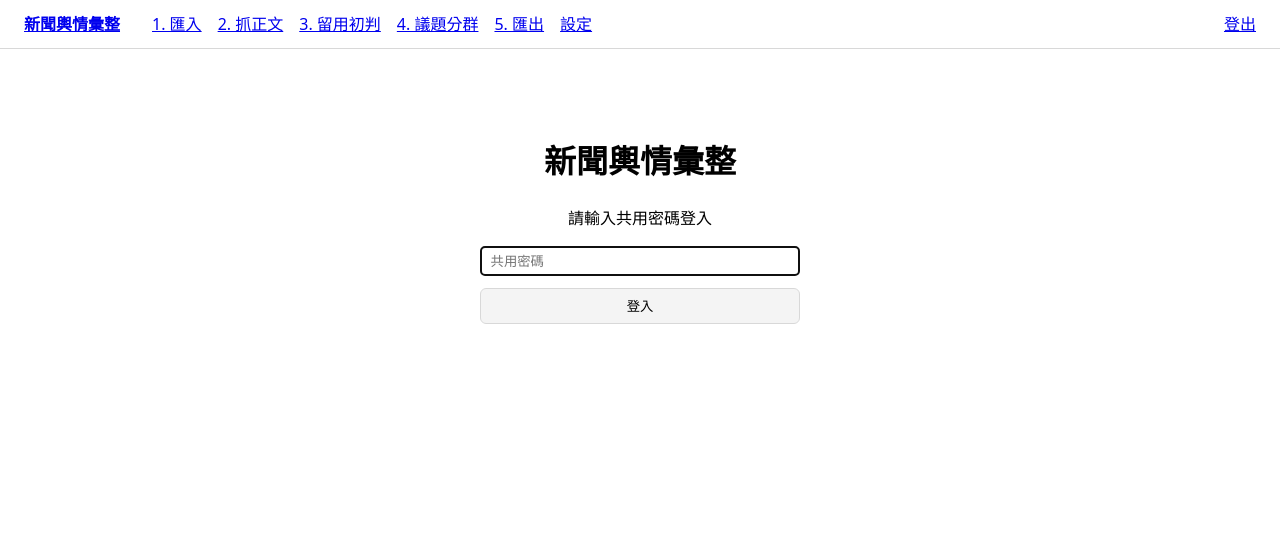
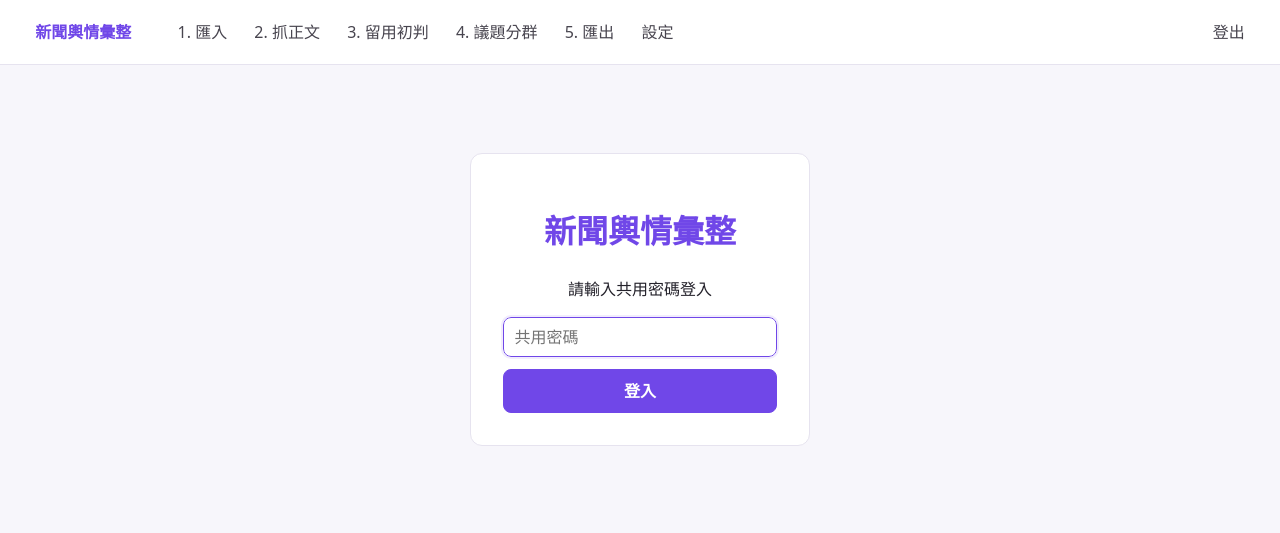
Before and after one commit to hosanna0813-sys/-news-sentiment, a Flask app: page /login?next=/clustering in a window 1280 px wide. Shown: the top 533 px of the page. Run offline with Flask 3, Linux system fonts and the light colour scheme; the visitor is signed in with stand-in values (Sample User, id 1).

Commit message:
Apply the clustering page's purple design system site-wide
Promotes the CSS variables/components introduced for the clustering
page redesign (--primary purple, --surface/--card-border, .card,
.primary-button, rounded inputs, etc.) from page-scoped to global in
style.css, then updates every other page (dashboard, import, scraping,
retention, export, settings, login, and the shared nav in base.html)
to use them, so the whole site now shares one consistent look instead
of only the clustering page.

Also adds an active-page highlight to the top nav (base.html) using
request.endpoint, and wraps each page's sections in .card containers
for visual consistency with the clustering page's card style.

No route/logic changes. Verified: full pytest suite still green (152
passed, 2 pre-existing PySide6/libEGL env-only errors), plus a
Playwright pass screenshotting every page in both light and dark mode
and confirming no console errors.

```diff
--- a/news_sentiment_desktop_v4/app/web/static/style.css
+++ b/news_sentiment_desktop_v4/app/web/static/style.css
@@ -1,48 +1,86 @@
 :root {
   color-scheme: light dark;
-  --border: #d8d8d8;
-  --muted: #666;
+  --primary: #7047e8;
+  --primary-hover: #5d38c9;
+  --primary-soft: #f1ecfd;
+  --surface: #ffffff;
+  --surface-muted: #f7f6fb;
+  --border: #e6e3ef;
+  --card-border: #e6e3ef;
+  --muted: #6b6b76;
+  --radius: 12px;
 }
+
+* { box-sizing: border-box; }
 
 body {
   font-family: "Noto Sans TC", "Microsoft JhengHei", system-ui, sans-serif;
   margin: 0;
   line-height: 1.5;
+  background: var(--surface-muted);
+  color: #24222b;
 }
 
 .topnav {
   display: flex;
-  gap: 1rem;
-  padding: 0.75rem 1.5rem;
+  align-items: center;
+  gap: 0.3rem;
+  padding: 0.85rem 1.5rem;
+  background: var(--surface);
   border-bottom: 1px solid var(--border);
   flex-wrap: wrap;
 }
-
-.topnav .brand { font-weight: bold; margin-right: 1rem; }
+.topnav .brand { font-weight: 700; color: var(--primary); margin-right: 1.2rem; text-decoration: none; }
+.topnav a {
+  color: #48454f;
+  text-decoration: none;
+  padding: 0.4rem 0.7rem;
+  border-radius: 8px;
+}
+.topnav a:hover { background: var(--primary-soft); color: var(--primary); }
+.topnav a.active { background: var(--primary-soft); color: var(--primary); font-weight: 600; }
 .topnav .logout { margin-left: auto; }
 
 .container { max-width: 1400px; margin: 0 auto; padding: 1.5rem; }
 
+.page-header { margin-bottom: 1.2rem; }
+.page-header h1 { margin: 0 0 0.3rem; }
+.page-header .subtitle { color: var(--muted); margin: 0; }
+
+.card {
+  background: var(--surface);
+  border: 1px solid var(--card-border);
+  border-radius: var(--radius);
+  padding: 1.2rem 1.4rem;
+  margin-bottom: 1.2rem;
+}
+.card h2 { margin-top: 0; }
+
 .stat-cards { display: flex; gap: 1rem; flex-wrap: wrap; }
 .stat-card {
-  border: 1px solid var(--border);
-  border-radius: 8px;
+  background: var(--surface);
+  border: 1px solid var(--card-border);
+  border-radius: var(--radius);
   padding: 1rem 1.5rem;
   text-align: center;
   min-width: 100px;
 }
-.stat-num { font-size: 2rem; font-weight: bold; }
+.stat-num { font-size: 2rem; font-weight: 700; color: var(--primary); }
 .stat-label { color: var(--muted); font-size: 0.85rem; }
 
-.flow-steps li { margin: 0.4rem 0; }
+.flow-steps { padding-left: 1.2rem; }
+.flow-steps li { margin: 0.5rem 0; }
+.flow-steps a { color: var(--primary); text-decoration: none; }
+.flow-steps a:hover { text-decoration: underline; }
 
 table.data-table { width: 100%; border-collapse: collapse; margin: 1rem 0; }
 table.data-table th, table.data-table td {
   border-bottom: 1px solid var(--border);
-  padding: 0.5rem;
+  padding: 0.6rem 0.5rem;
   text-align: left;
   vertical-align: middle;
 }
+table.data-table th { color: var(--muted); font-weight: 600; font-size: 0.85rem; }
 tr.row-not-retained { opacity: 0.55; }
 .muted { color: var(--muted); }
 
@@ -65,57 +103,121 @@ tr.body-row summary { cursor: pointer; color: var(--muted); font-size: 0.9rem; }
   white-space: pre-wrap;
   margin-top: 0.4rem;
   padding: 0.6rem 0.8rem;
-  background: rgba(127, 127, 127, 0.08);
-  border-radius: 6px;
+  background: var(--surface-muted);
+  border-radius: 8px;
   font-size: 0.9rem;
   max-height: 320px;
   overflow-y: auto;
 }
 
 .flash-list { margin-bottom: 1rem; }
-.flash { padding: 0.6rem 1rem; border-radius: 6px; margin-bottom: 0.5rem; }
+.flash { padding: 0.6rem 1rem; border-radius: 8px; margin-bottom: 0.5rem; }
 .flash-success { background: #dff6dd; color: #14432a; }
 .flash-error { background: #fbdada; color: #611a15; }
 .flash-warn { background: #fff4ce; color: #614c00; }
 
-.badge { padding: 0.15rem 0.5rem; border-radius: 999px; font-size: 0.85rem; }
-.badge-ok { background: #dff6dd; color: #14432a; }
+.badge { padding: 0.15rem 0.6rem; border-radius: 999px; font-size: 0.85rem; }
+.badge-ok { background: var(--primary-soft); color: var(--primary); }
 .badge-warn { background: #fff4ce; color: #614c00; }
 
 .btn, button {
   display: inline-block;
-  padding: 0.45rem 1rem;
-  border-radius: 6px;
-  border: 1px solid var(--border);
-  background: #f4f4f4;
+  padding: 0.5rem 1.1rem;
+  border-radius: 8px;
+  border: 1px solid var(--card-border);
+  background: var(--surface);
   cursor: pointer;
   text-decoration: none;
   color: inherit;
+  font: inherit;
 }
 button:disabled { opacity: 0.5; cursor: not-allowed; }
 
-form label { display: block; margin: 0.6rem 0; }
-input[type=text], input[type=password], input[type=datetime-local] {
-  padding: 0.4rem 0.6rem;
-  border: 1px solid var(--border);
-  border-radius: 4px;
+/* .btn／.primary-button：頁面主要行動走紫色主色；一般 <button> 預設維持樸素
+   邊框樣式（次要操作、選單內按鈕等），兩者刻意分開由樣板明確指定，而非用
+   選擇器猜測「表單裡的按鈕就是主要動作」──選單/彈出框裡的表單按鈕不該長得
+   跟頁面主要 CTA 一樣搶眼。 */
+.btn {
+  background: var(--primary);
+  color: #fff;
+  border-color: var(--primary);
+  font-weight: 600;
 }
+.btn:hover { background: var(--primary-hover); border-color: var(--primary-hover); }
+
+.primary-button {
+  background: var(--primary);
+  color: #fff;
+  border: 1px solid var(--primary);
+  border-radius: 8px;
+  padding: 0.55rem 1.1rem;
+  font-weight: 600;
+  cursor: pointer;
+}
+.primary-button:hover { background: var(--primary-hover); }
+.secondary-button {
+  background: var(--surface);
+  color: var(--primary);
+  border: 1px solid var(--primary);
+  border-radius: 8px;
+  padding: 0.55rem 1.1rem;
+  font-weight: 600;
+  cursor: pointer;
+}
+.secondary-button:disabled { color: var(--muted); border-color: var(--card-border); cursor: not-allowed; }
+
+form label { display: block; margin: 0.6rem 0; font-size: 0.92rem; }
+input[type=text], input[type=password], input[type=datetime-local], textarea, select {
+  padding: 0.45rem 0.65rem;
+  border: 1px solid var(--card-border);
+  border-radius: 8px;
+  font: inherit;
+  background: var(--surface);
+  color: inherit;
+}
+input[type=text]:focus, input[type=password]:focus, input[type=datetime-local]:focus,
+textarea:focus, select:focus { outline: 2px solid var(--primary-soft); border-color: var(--primary); }
+input[type=checkbox] { accent-color: var(--primary); }
 
 .inline-form { display: inline-flex; gap: 0.4rem; align-items: center; margin: 0.2rem 0; }
 
+.progress-wrap { margin: 1rem 0; }
+.progress-bar { background: var(--surface-muted); border: 1px solid var(--card-border); border-radius: 999px; height: 14px; overflow: hidden; }
+.progress-bar-fill { background: var(--primary); height: 100%; width: 0%; transition: width 0.3s; }
+.progress-bar-fill.progress-failed { background: #c0392b; }
+#job-progress-label.progress-failed {
+  color: #c0392b;
+  font-weight: bold;
+  background: #fbdada;
+  padding: 0.5rem 0.75rem;
+  border-radius: 6px;
+  display: inline-block;
+}
+
+.login-box {
+  max-width: 340px;
+  margin: 4rem auto;
+  text-align: center;
+  background: var(--surface);
+  border: 1px solid var(--card-border);
+  border-radius: var(--radius);
+  padding: 2rem;
+}
+.login-box h1 { color: var(--primary); }
+.login-box input { width: 100%; box-sizing: border-box; margin-bottom: 0.75rem; }
+.login-box button { width: 100%; }
+
+.result-box {
+  background: var(--surface);
+  border: 1px solid var(--card-border);
+  border-radius: var(--radius);
+  padding: 1rem 1.2rem;
+  margin: 1rem 0;
+}
+
 /* 議題分群頁：cluster-board 保留給既有測試斷言用（見 clustering.html
    workspace-grid 容器上的 class="cluster-board workspace-grid"），視覺版面
-   實際由下面 .cluster-page 這組桌面工作台風格的 class 負責。 */
-.cluster-page {
-  --primary: #7047e8;
-  --primary-hover: #5d38c9;
-  --primary-soft: #f1ecfd;
-  --surface: #ffffff;
-  --surface-muted: #f7f6fb;
-  --card-border: #e6e3ef;
-  --radius: 12px;
-}
-
+   實際由下面這組桌面工作台風格的 class 負責，配色沿用上面的全站 :root 變數。 */
 .cluster-header { margin-bottom: 1rem; }
 .cluster-header h1 { margin-bottom: 0.8rem; }
 
@@ -125,6 +227,7 @@ input[type=text], input[type=password], input[type=datetime-local] {
   gap: 0.5rem;
   padding: 0;
   margin: 0;
+  flex-wrap: wrap;
 }
 .workflow-stepper .step {
   display: flex;
@@ -177,27 +280,6 @@ input[type=text], input[type=password], input[type=datetime-local] {
 }
 .stat-card-mini .stat-num { font-size: 1.3rem; font-weight: 700; color: var(--primary); }
 .stat-card-mini .stat-label { color: var(--muted); font-size: 0.75rem; }
-
-.primary-button {
-  background: var(--primary);
-  color: #fff;
-  border: 1px solid var(--primary);
-  border-radius: 8px;
-  padding: 0.55rem 1.1rem;
-  font-weight: 600;
-  cursor: pointer;
-}
-.primary-button:hover { background: var(--primary-hover); }
-.secondary-button {
-  background: var(--surface);
-  color: var(--primary);
-  border: 1px solid var(--primary);
-  border-radius: 8px;
-  padding: 0.55rem 1.1rem;
-  font-weight: 600;
-  cursor: pointer;
-}
-.secondary-button:disabled { color: var(--muted); border-color: var(--card-border); cursor: not-allowed; }
 
 /* 議題分群：左（待審新聞）／中（議題）／右（正文預覽）三欄工作區 */
 .workspace-grid {
@@ -340,45 +422,19 @@ input[type=text], input[type=password], input[type=datetime-local] {
 }
 
 @media (prefers-color-scheme: dark) {
-  .cluster-page {
+  :root {
     --surface: #232323;
-    --surface-muted: #1e1e1e;
+    --surface-muted: #1a1a1a;
+    --border: #3a3a3a;
     --card-border: #3a3a3a;
+    --muted: #aaa;
     --primary-soft: #2c2440;
   }
-  .toast { background: #f4f4f4; color: #1a1a1a; }
-}
-
-.progress-wrap { margin: 1rem 0; }
-.progress-bar { background: #eee; border-radius: 6px; height: 14px; overflow: hidden; }
-.progress-bar-fill { background: #4a90d9; height: 100%; width: 0%; transition: width 0.3s; }
-.progress-bar-fill.progress-failed { background: #c0392b; }
-#job-progress-label.progress-failed {
-  color: #c0392b;
-  font-weight: bold;
-  background: #fbdada;
-  padding: 0.5rem 0.75rem;
-  border-radius: 6px;
-  display: inline-block;
-}
-
-.login-box { max-width: 320px; margin: 4rem auto; text-align: center; }
-.login-box input { width: 100%; box-sizing: border-box; margin-bottom: 0.75rem; }
-.login-box button { width: 100%; }
-
-.result-box { border: 1px solid var(--border); border-radius: 8px; padding: 1rem; margin: 1rem 0; }
-
-@media (prefers-color-scheme: dark) {
-  :root { --border: #444; --muted: #aaa; }
-  body { background: #1a1a1a; color: #eee; }
-  .btn, button { background: #2a2a2a; color: #eee; }
-  input[type=text], input[type=password], input[type=datetime-local] {
-    background: #222; color: #eee;
-  }
+  body { color: #eee; }
   .flash-success { background: #16351f; color: #b6f0c2; }
   .flash-error { background: #3a1a17; color: #f5b8b0; }
   .flash-warn { background: #3a3011; color: #f5e2a0; }
-  .badge-ok { background: #16351f; color: #b6f0c2; }
   .badge-warn { background: #3a3011; color: #f5e2a0; }
   #job-progress-label.progress-failed { background: #3a1a17; color: #f5b8b0; }
+  .toast { background: #f4f4f4; color: #1a1a1a; }
 }
--- a/news_sentiment_desktop_v4/app/web/templates/base.html
+++ b/news_sentiment_desktop_v4/app/web/templates/base.html
@@ -90,12 +90,12 @@
 {% if session.get('authenticated') %}
 <nav class="topnav">
   <a href="{{ url_for('dashboard.index') }}" class="brand">新聞輿情彙整</a>
-  <a href="{{ url_for('import_gmail.index') }}">1. 匯入</a>
-  <a href="{{ url_for('scraping.index') }}">2. 抓正文</a>
-  <a href="{{ url_for('retention.index') }}">3. 留用初判</a>
-  <a href="{{ url_for('clustering.index') }}">4. 議題分群</a>
-  <a href="{{ url_for('export.index') }}">5. 匯出</a>
-  <a href="{{ url_for('settings.index') }}">設定</a>
+  <a href="{{ url_for('import_gmail.index') }}" class="{{ 'active' if request.endpoint == 'import_gmail.index' }}">1. 匯入</a>
+  <a href="{{ url_for('scraping.index') }}" class="{{ 'active' if request.endpoint == 'scraping.index' }}">2. 抓正文</a>
+  <a href="{{ url_for('retention.index') }}" class="{{ 'active' if request.endpoint == 'retention.index' }}">3. 留用初判</a>
+  <a href="{{ url_for('clustering.index') }}" class="{{ 'active' if request.endpoint == 'clustering.index' }}">4. 議題分群</a>
+  <a href="{{ url_for('export.index') }}" class="{{ 'active' if request.endpoint == 'export.index' }}">5. 匯出</a>
+  <a href="{{ url_for('settings.index') }}" class="{{ 'active' if request.endpoint == 'settings.index' }}">設定</a>
   <a href="{{ url_for('login.logout') }}" class="logout">登出</a>
 </nav>
 {% endif %}
--- a/news_sentiment_desktop_v4/app/web/templates/login.html
+++ b/news_sentiment_desktop_v4/app/web/templates/login.html
@@ -7,7 +7,7 @@
   {% if error %}<div class="flash flash-error">{{ error }}</div>{% endif %}
   <form method="post">
     <input type="password" name="password" placeholder="共用密碼" autofocus required>
-    <button type="submit">登入</button>
+    <button type="submit" class="primary-button">登入</button>
   </form>
 </div>
 {% endblock %}
```
Also changed, not shown: news_sentiment_desktop_v4/app/web/templates/dashboard.html (+8 -2 lines), news_sentiment_desktop_v4/app/web/templates/export.html (+5 -3 lines), news_sentiment_desktop_v4/app/web/templates/import.html (+5 -3 lines), news_sentiment_desktop_v4/app/web/templates/retention.html (+6 -2 lines), news_sentiment_desktop_v4/app/web/templates/scraping.html (+6 -3 lines), news_sentiment_desktop_v4/app/web/templates/settings.html (+7 -3 lines).
